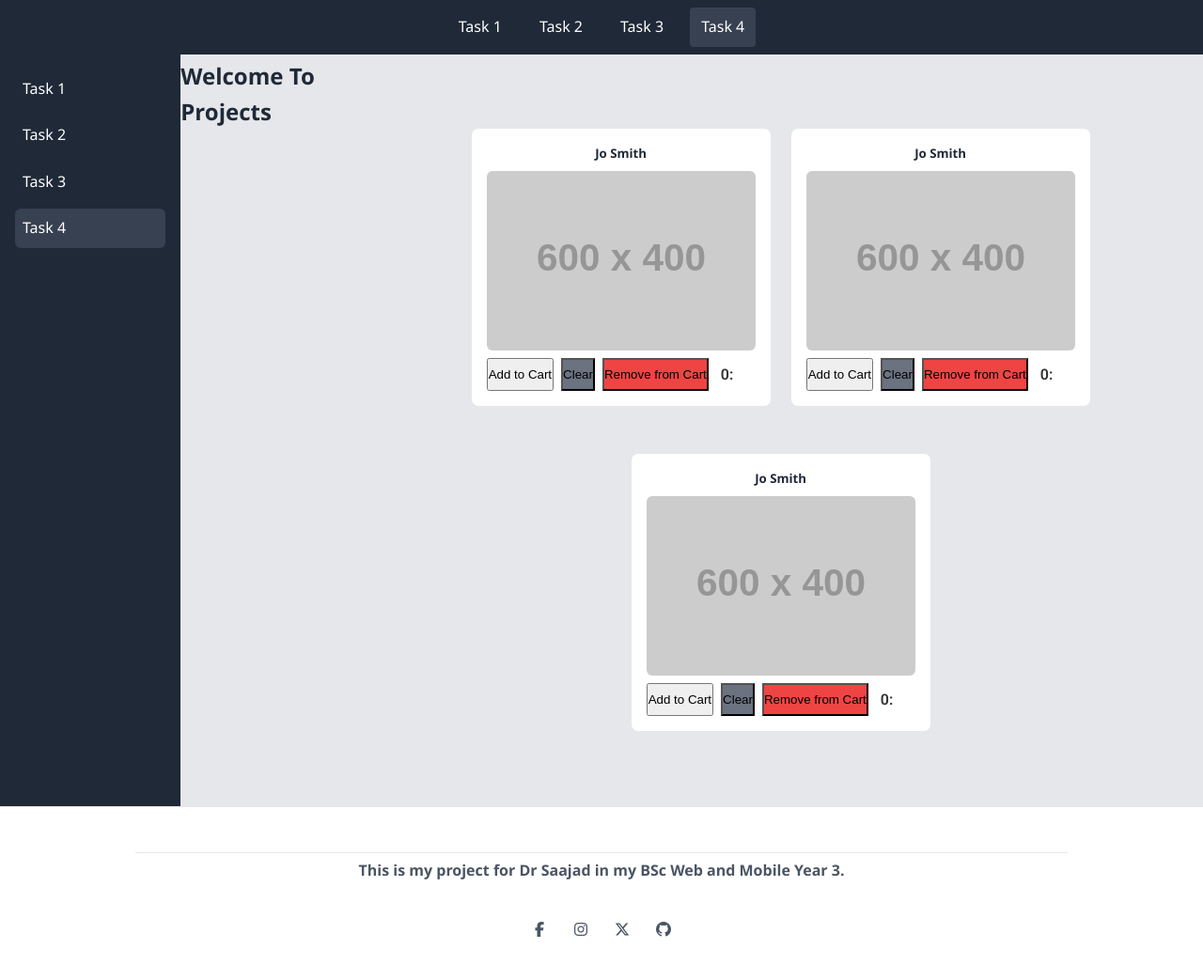
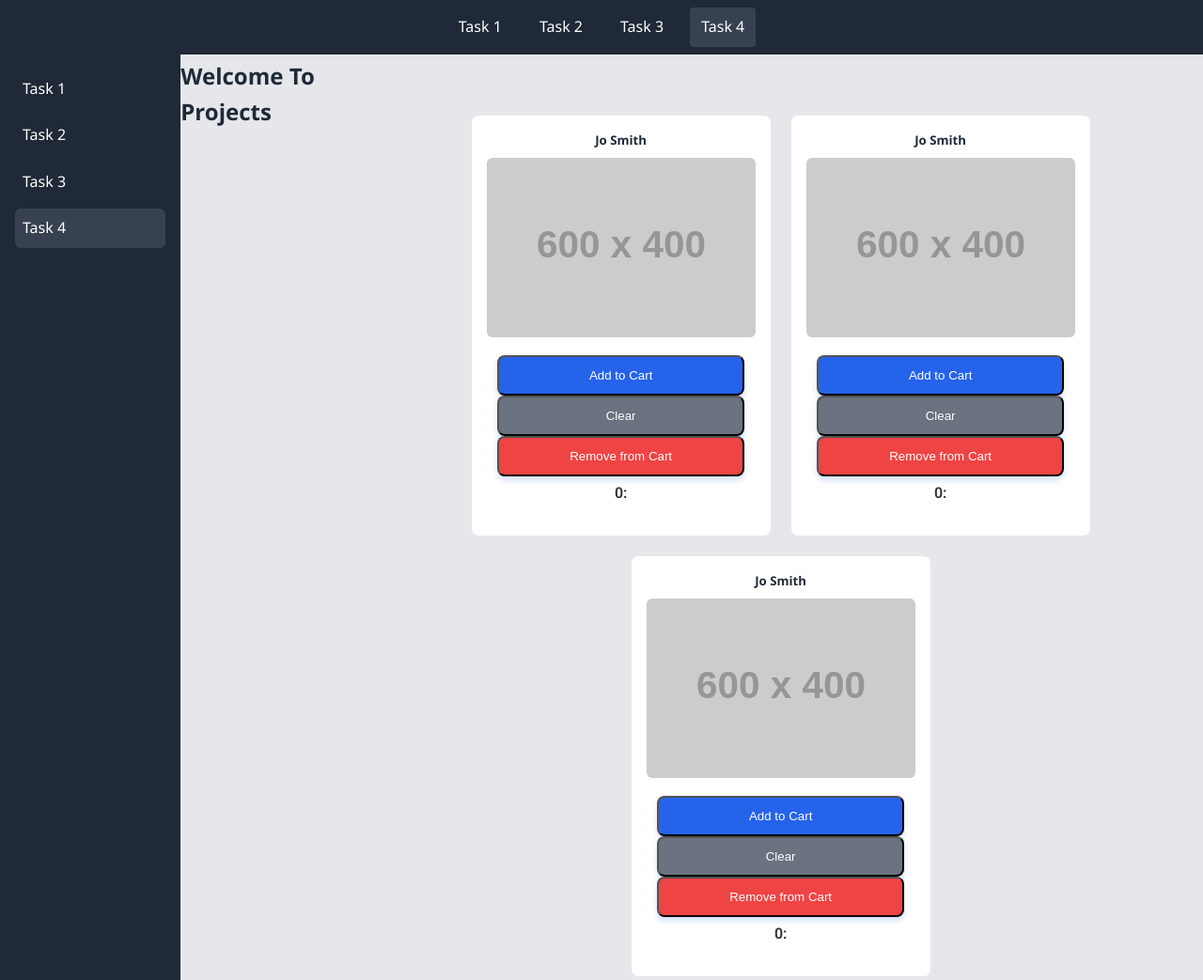
Before and after one commit to asimmian12/Final-Project, a plain HTML site: page task4.html in a window 1280 px wide. Shown: the top 1043 px of the page at 94% size. Drawn offline with nearby package versions, Linux system fonts and the light colour scheme; placeholder pictures from the web are drawn by us.

Commit message:
feat: enhance styling and layout in task3.html, task4.html, and style.css; add new button styles and ScrollReveal functionality

```diff
--- a/css/style.css
+++ b/css/style.css
@@ -124,7 +124,6 @@ p,
   background-color: #374151;
 }
 
-
 .section__form {
   display: flex;
   align-items: center;
@@ -132,6 +131,7 @@ p,
   flex-direction: column;
   text-align: center;
 }
+
 .section_forms {
   align-items: center;
   justify-content: center;
@@ -140,7 +140,6 @@ p,
   gap: 5%;
   margin: 4%;
 }
-
 
 /* ---------- Buttons ---------- */
 .main_button {
@@ -168,12 +167,58 @@ p,
   padding: 4%;
 }
 
+.add_button{
+  display: block;
+  padding: 0.75rem 2rem;
+  background-color: #2563eb;
+  color: #ffffff;
+  font-weight: 500;
+  text-decoration: none;
+  border-radius: 0.5rem;
+  box-shadow: 0 4px 6px rgba(37, 99, 235, 0.2);
+}
+
+.add_button:hover {
+  background-color: #1d4ed8;
+}
+
+.subtract_button{
+  display: inline-block;
+  padding: 0.75rem 2rem;
+  background-color: #ef4444;
+  color: #ffffff;
+  font-weight: 500;
+  text-decoration: none;
+  border-radius: 0.5rem;
+  box-shadow: 0 4px 6px rgba(37, 99, 235, 0.2);
+}
+
+.subtract_button:hover {
+  background-color: #f14343;
+}
+
+.clear_button{
+  display: inline-block;
+  padding: 0.75rem 2rem;
+  background-color: #6b7280;
+  color: #ffffff;
+  font-weight: 500;
+  text-decoration: none;
+  border-radius: 0.5rem;
+  box-shadow: 0 4px 6px rgba(37, 99, 235, 0.2);
+}
+
+.clear_button:hover {
+  background-color: #7b8391;
+}
+
 .section_orders {
   display: flex;
   align-items: center;
   justify-content: center;
   text-align: center;
-  gap: 5%;
+  gap: 1.25rem;
+  flex-wrap: wrap;
   margin: 5%;
 }
 
@@ -246,6 +291,22 @@ p,
   text-align: center;
 }
 
+.section_product_section_card{
+  max-width:320px;
+  padding:1rem;
+  background:#fff;
+  border:1px solid #e5e7eb;
+  border-radius:8px;
+}
+
+.section_product_section_card img{
+  width: 100%;
+  height: 100%;
+  display: block;
+  margin: 0.5rem 0;
+  border-radius:6px;
+}
+
 /* ---------- About Section ---------- */
 
 .section_about_us {
@@ -275,6 +336,15 @@ p,
   font-weight: 900;
   color: #1f2937;
   margin-bottom: 1.5rem;
+}
+
+.section_uws_question{
+  display: flex;
+  align-items: center;
+  flex-direction: column;
+  justify-content: center;
+  gap: 1.10rem;
+  margin-left: 30%;
 }
 
 .about-section {
--- a/js/script.js
+++ b/js/script.js
@@ -156,10 +156,45 @@ ScrollReveal().reveal(".section_orders", {
   ...scrollRevealOption,
 })
 
+// The js code can provide functionality to reveal sections with ScrollReveal for .name
+ScrollReveal().reveal(".name", {
+  ...scrollRevealOption,
+})
+// The js code can provide functionality to reveal sections with ScrollReveal for .name__input
+ScrollReveal().reveal(".name__Input", {
+  ...scrollRevealOption,
+})
+
+// The js code can provide functionality to reveal sections with ScrollReveal for .date
+ScrollReveal().reveal(".date", {
+  ...scrollRevealOption,
+})
+
+// The js code can provide functionality to reveal sections with ScrollReveal for .date__input
+ScrollReveal().reveal(".date__input", {
+  ...scrollRevealOption,
+})
+
+// The js code can provide functionality to reveal sections with ScrollReveal for .income
+ScrollReveal().reveal(".income", {
+  ...scrollRevealOption,
+})
+
+// The js code can provide functionality to reveal sections with ScrollReveal for .input__income
+ScrollReveal().reveal(".income__input", {
+  ...scrollRevealOption,
+})
+
+
 // The js code can provide functionality to reveal sections with ScrollReveal for .section_product_section_card
 ScrollReveal().reveal(".section_product_section_card", {
   ...scrollRevealOption,
 })
+
+// The js code can provide functionality to reveal sections with ScrollReveal for .paragraph_heading
+ScrollReveal().reveal(".paragraph_heading", {
+  ...scrollRevealOption,
+});
 
 // The js code can provide functionality to reveal sections with ScrollReveal for .footer__paragraph__text
 ScrollReveal().reveal(".footer__paragraph__text", {
--- a/task4.html
+++ b/task4.html
@@ -56,49 +56,40 @@
 
     <h1 class="paragraph_heading">Welcome To Projects</h1>
     <!-- section_orders / Products section -->
-    <section class="section_orders" aria-label="Product list" style="flex-wrap:wrap; gap:1.25rem;">
+    <section class="section_orders" aria-label="Product list">
       <!-- Product 1 -->
-      <section class="section_product_section_card"
-        style="max-width:320px; padding:1rem; background:#fff; border:1px solid #e5e7eb; border-radius:8px;">
+
+      <section class="section_product_section_card">
         <h5 class="product-title">Jo Smith</h5>
-        <img src="https://placehold.co/600x400" alt="Jo Smith product image"
-          style="width:100%; height:auto; display:block; margin:0.5rem 0; border-radius:6px;">
-        <div style="display:flex; gap:.5rem; flex-wrap:wrap;">
+        <img src="https://placehold.co/600x400" alt="Jo Smith product image">
+        <div class="buttons">
           <button class="add_button" type="button" onclick="addToCart()">Add to Cart</button>
-          <button class="clear_button" type="button" style="background:#6b7280; box-shadow:none;"
-            onclick="addToCart()">Clear</button>
-          <button class="subtract_button" type="button" style="background:#ef4444; box-shadow:none;"
-            onclick="addToCart()">Remove from Cart</button>
+          <button class="clear_button" type="button" onclick="addToCart()">Clear</button>
+          <button class="subtract_button" type="button" onclick="addToCart()">Remove from Cart</button>
           <p class="paragraph_text">0: </p>
         </div>
       </section>
+
       <!-- Product 2 -->
-       <section class="section_product_section_card"
-        style="max-width:320px; padding:1rem; background:#fff; border:1px solid #e5e7eb; border-radius:8px;">
+       <section class="section_product_section_card">
         <h5 class="product-title">Jo Smith</h5>
-        <img src="https://placehold.co/600x400" alt="Jo Smith product image"
-          style="width:100%; height:auto; display:block; margin:0.5rem 0; border-radius:6px;">
-        <div style="display:flex; gap:.5rem; flex-wrap:wrap;">
+        <img src="https://placehold.co/600x400" alt="Jo Smith product image">
+        <div class="buttons">
           <button class="add_button" type="button" onclick="addToCart()">Add to Cart</button>
-          <button class="clear_button" type="button" style="background:#6b7280; box-shadow:none;"
-            onclick="addToCart()">Clear</button>
-          <button class="subtract_button" type="button" style="background:#ef4444; box-shadow:none;"
-            onclick="addToCart()">Remove from Cart</button>
+          <button class="clear_button" type="button" onclick="addToCart()">Clear</button>
+          <button class="subtract_button" type="button" onclick="addToCart()">Remove from Cart</button>
           <p class="paragraph_text">0: </p>
         </div>
       </section>
+
       <!-- Product 3 -->
-      <section class="section_product_section_card"
-        style="max-width:320px; padding:1rem; background:#fff; border:1px solid #e5e7eb; border-radius:8px;">
+      <section class="section_product_section_card">
         <h5 class="product-title">Jo Smith</h5>
-        <img src="https://placehold.co/600x400" alt="Jo Smith product image"
-          style="width:100%; height:auto; display:block; margin:0.5rem 0; border-radius:6px;">
-        <div style="display:flex; gap:.5rem; flex-wrap:wrap;">
+        <img src="https://placehold.co/600x400" alt="Jo Smith product image">
+        <div class="buttons">
           <button class="add_button" type="button" onclick="addToCart()">Add to Cart</button>
-          <button class="clear_button" type="button" style="background:#6b7280; box-shadow:none;"
-            onclick="addToCart()">Clear</button>
-          <button class="subtract_button" type="button" style="background:#ef4444; box-shadow:none;"
-            onclick="addToCart()">Remove from Cart</button>
+          <button class="clear_button" type="button" onclick="addToCart()">Clear</button>
+          <button class="subtract_button" type="button" onclick="addToCart()">Remove from Cart</button>
           <p class="paragraph_text">0: </p>
         </div>
       </section>
```
Also changed, not shown: task3.html (line endings or trailing spaces).
